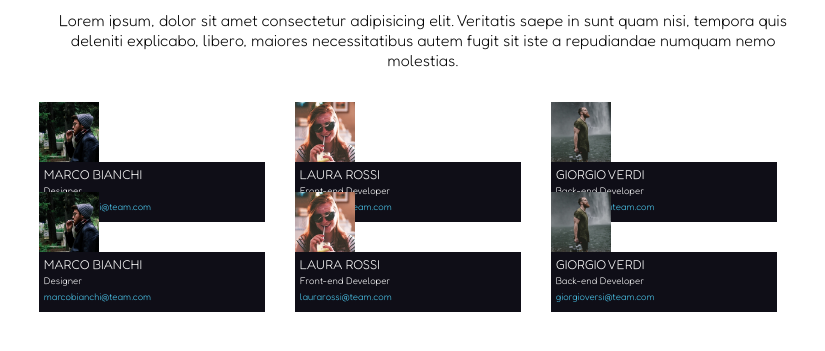
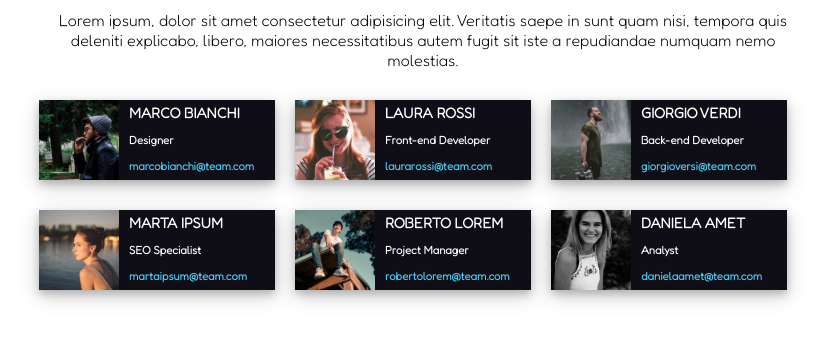
Before and after one commit to francescovincidev/html-css-float-cards, a plain HTML site: page index.html in a window 1280 px wide. Shown: the part 93-444 px from the top of the page, without its empty margins (217-1042 px from the left). Drawn offline with Linux system fonts and the light colour scheme.

Commit message:
Add All Member

```diff
--- a/css/style.css
+++ b/css/style.css
@@ -13,7 +13,8 @@ h1{
     color: #E53170;
     text-align: center;
     margin: 2rem auto 2rem;
-    font-weight: bolder;
+    font-weight:bold;
+
 }
 
 .clearfix::after{
@@ -33,19 +34,23 @@ h1{
 
 }
 
-p{
+.lorem{
     text-align: center;
-    margin-bottom: 2rem;
+    margin-bottom: 0 auto 2rem;
+
 }
 
 .row{
-    margin-bottom: 30px;
+    margin:30px auto 30px;
 }
 
 .col{
+    height: 80px;
+    padding-right: 20px;
+    display: inline-block;
     width: calc(100%/3);
-    height: 60px;
-    padding-right: 30px;
+    min-width: 165px;
+
 }
 
 img{
@@ -58,28 +63,48 @@ img{
 }
 
 
-.info{
-    display:inline-block;
-    padding: 0.3rem;
-    height: 100%;
-    vertical-align: middle;
-    line-height: 100%;
+.member{
+
     background-color: #0F0E17;
     width: 100%;
+    display: inline-block;
+    height: 100%;
+    box-shadow: 0 4px 8px 0 rgba(0, 0, 0, 0.2), 0 6px 20px 0 rgba(0, 0, 0, 0.19);
+
+}
+
+.info{
+    padding-left: 90px;
+
+
+}
+
+.name{
+    color: white;
+    font-size: 0.9rem;
+    line-height: calc(80px/3);
+    padding-left: ;
+    font-weight:bold;
+
 }
 
 
-.name{
-    color: white;
-    font-size: 0.8rem;
-}
-
 .job{
     color: white;
-    font-size: 0.6rem;
+    font-size: 0.7rem;
+    line-height: calc(80px/3);
+    font-weight:bold;
+
+
+
 }
 
 .email{
     color: #4DCCF2;
-    font-size: 0.6rem;
+    font-size: 0.7rem;
+    line-height: calc(80px/3);
+    font-weight:bold;
+
+
+
 }
--- a/index.html
+++ b/index.html
@@ -22,31 +22,43 @@
     <!-- MAIN -->
     <main>
         <div class="container">
-            <p>Lorem ipsum, dolor sit amet consectetur adipisicing elit. Veritatis saepe in sunt quam nisi, tempora quis deleniti explicabo, libero, maiores necessitatibus autem fugit sit iste a repudiandae numquam nemo molestias.</p>
+
+            <p class="lorem">Lorem ipsum, dolor sit amet consectetur adipisicing elit. Veritatis saepe in sunt quam nisi, tempora quis deleniti explicabo, libero, maiores necessitatibus autem fugit sit iste a repudiandae numquam nemo molestias.</p>
+
+           <!-- FIRST ROW -->
             <div class="row clearfix">
                 <div class="col float">
+                    <div class="member clearfix">
                         <img class="float" src="img/male1.png" alt="">
                       <div class="info">
-                       <div class="name"> MARCO BIANCHI</div>
-                       <div class="job"> Designer</div>
+
+                          <div class="name">MARCO BIANCHI</div>
+                          <div class="job">Designer</div>
                           <div class="email">marcobianchi@team.com</div>
+                        </div>
 
                     </div>
                 </div>
 
                 <div class="col float">
+                    <div class="member clearfix">
                         <img class="float" src="img/female1.png" alt="">
                         <div class="info">
                             <div class="name">LAURA ROSSI</div>
                             <div class="job">Front-end Developer</div>
                             <div class="email">laurarossi@team.com</div>
+
+                        </div>
                     </div>
 
 
                 </div>
+
                 <div class="col float">
+                    <div class="member clearfix">
                        <img class="float" src="img/male2.png" alt="">
                        <div class="info">
+
                            <div class="name">GIORGIO VERDI</div>
                            <div class="job">Back-end Developer</div>
                            <div class="email">giorgioversi@team.com</div>
@@ -57,33 +69,48 @@
 
                 </div>
 
+            </div>
+
+
+            <!-- SECOND ROW -->
             <div class="row clearfix">
                 <div class="col float">
-                    <img class="float" src="img/male1.png" alt="">
+                    <div class="member clearfix">
+                        <img class="float" src="img/female2.png" alt="">
                       <div class="info">
-                       <div class="name"> MARCO BIANCHI</div>
-                       <div class="job"> Designer</div>
-                       <div class="email">marcobianchi@team.com</div>
+
+                          <div class="name">MARTA IPSUM</div>
+                          <div class="job">SEO Specialist</div>
+                          <div class="email">martaipsum@team.com</div>
+                        </div>
 
                     </div>
                 </div>
 
                 <div class="col float">
-                    <img class="float" src="img/female1.png" alt="">
+                    <div class="member clearfix">
+                        <img class="float" src="img/male3.png" alt="">
                         <div class="info">
-                        <div class="name">LAURA ROSSI</div>
-                        <div class="job">Front-end Developer</div>
-                        <div class="email">laurarossi@team.com</div>
+                            <div class="name">ROBERTO LOREM</div>
+                            <div class="job">Project Manager</div>
+                            <div class="email">robertolorem@team.com</div>
+
+                        </div>
                     </div>
 
 
                 </div>
+
                 <div class="col float">
-                    <img class="float" src="img/male2.png" alt="">
+                    <div class="member clearfix">
+                       <img class="float" src="img/female3.png" alt="">
                        <div class="info">
-                       <div class="name">GIORGIO VERDI</div>
-                       <div class="job">Back-end Developer</div>
-                       <div class="email">giorgioversi@team.com</div>
+
+                           <div class="name">DANIELA AMET</div>
+                           <div class="job">Analyst</div>
+                           <div class="email">danielaamet@team.com</div>
+
+                       </div>
 
                    </div>
 
```
Lines whose indentation alone changed are shown as unchanged.
